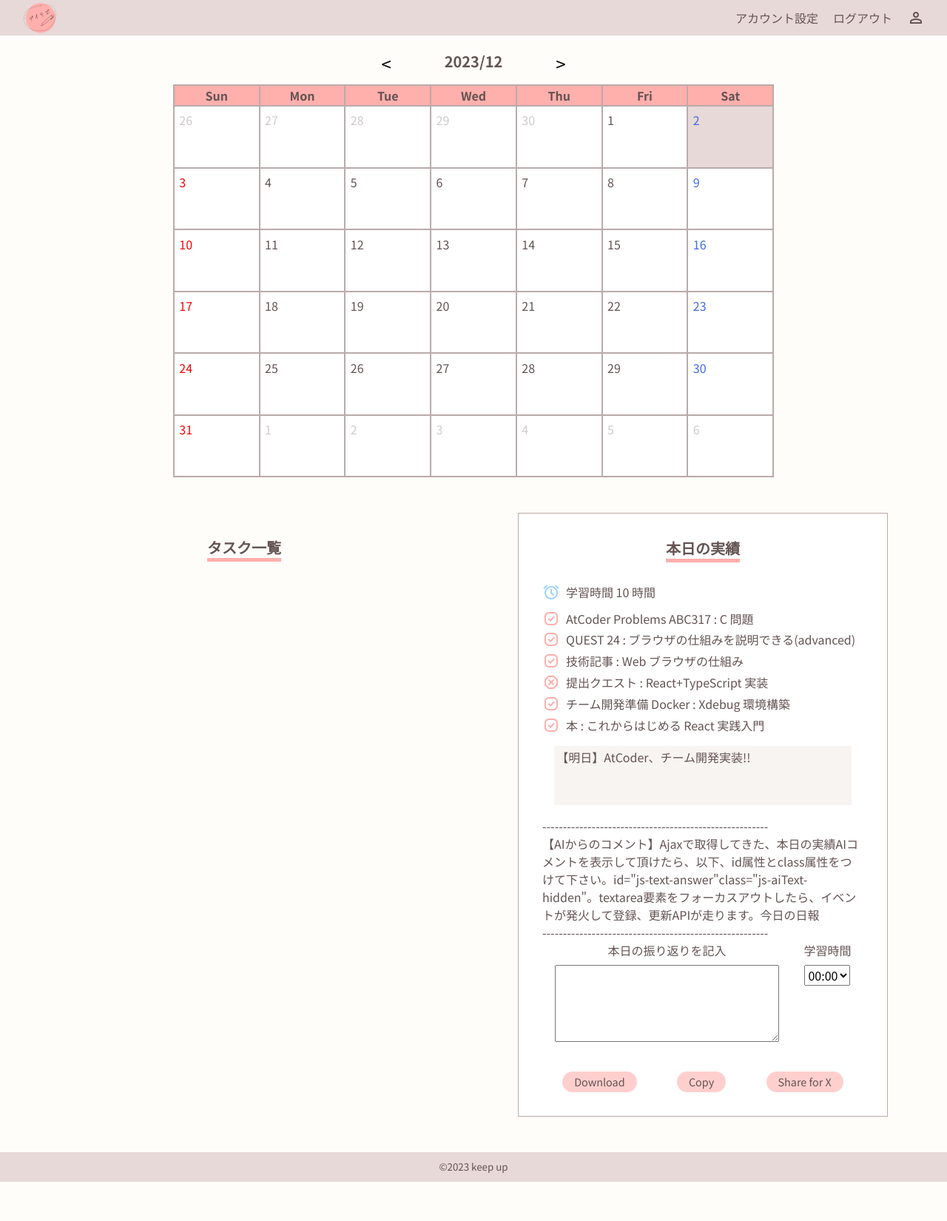
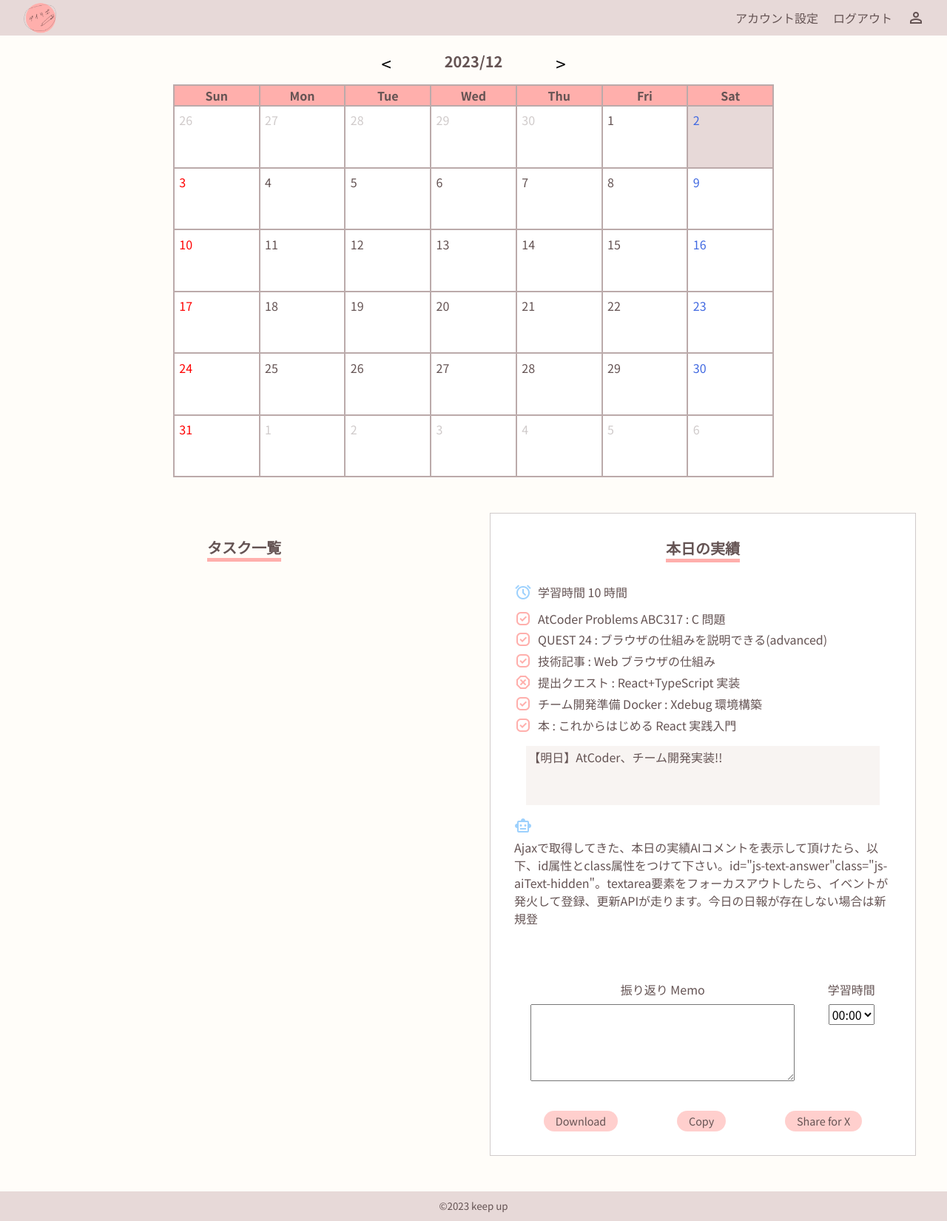
Before and after one commit to OBookBook/APPRENTICE-dev1-team-dev, a PHP site: template src/php/pages/index.php in a window 1280 px wide. Shown: the whole page at 74% size. Before the commit the page ends 1597 px from the top, so only its background shows below. Run offline with PHP 8.4, Linux system fonts and the light colour scheme; the template is opened without the code that fills it, so the values that code supplies are empty; some libraries are stand-ins or nearby versions.

Commit message:
レポート部分のCSS実装

```diff
--- a/src/css/style.css
+++ b/src/css/style.css
@@ -39,6 +39,7 @@ p, h1, h2, h3, h4, h5, h6 {
   --noto-sans-jp: 'Noto Sans JP', sans-serif;
   --text-color: #645353;
   --border-color: #BAA;
+  --border-color-rgb: 100, 83, 83;
   --main-color: #FFAFAC;
   --main-color-rgb: 255, 175, 172;
   --accent-color: #E5F3FF;
@@ -200,7 +201,7 @@ nav ul li {
 
 .bottom-wrapper section {
   width: 45vw;
-  max-width: 500px;
+  /* max-width: 500px; */
   padding: 2rem;
   margin: 3rem auto;
 }
@@ -310,7 +311,7 @@ nav ul li {
 /******************* report *******************/
 #report {
   background-color: #fff;
-  border: 1px solid var(--border-color);
+  border: 1px solid rgba(var(--border-color-rgb), .3);
 }
 
 #report h2 {
@@ -345,6 +346,15 @@ nav ul li {
 }
 
 #report .study_hours .material-symbols-outlined {
+  color: #9dd1fd;
+}
+
+#js-text-answer {
+  min-height: 10rem;
+  margin-bottom: 2rem;
+}
+
+#report .material-symbols-outlined.ai {
   color: #9dd1fd;
 }
 
--- a/src/php/pages/index.php
+++ b/src/php/pages/index.php
@@ -9,6 +9,7 @@ getHeader();
 $timeSelectorBox = new TimeSelectorBox();
 ?>
 <link rel="stylesheet" href="https://fonts.googleapis.com/css2?family=Material+Symbols+Outlined:opsz,wght,FILL,GRAD@20..48,100..700,0..1,-50..200" />
+
 <main>
   <div id="calendar-wrapper">
     <div id="cal-header">
@@ -64,22 +65,22 @@ $timeSelectorBox = new TimeSelectorBox();
           </ul>
         </div>
       </div>
-      <p>-------------------------------------------------------</p>
-      <p id="js-text-answer" class="js-aiText-hidden">
-        【AIからのコメント】
-        Ajaxで取得してきた、本日の実績AIコメントを表示して頂けたら、以下、id属性とclass属性をつけて下さい。id="js-text-answer" class="js-aiText-hidden"。textarea要素をフォーカスアウトしたら、イベントが発火して登録、更新APIが走ります。
-        今日の日報が存在しない場合は新規登録。
-        今日の日報が存在する場合は更新。
-        また、チャットGPTからのコメントが登録、更新するごとに走るようになってますので、リアルタイム感がでます。
+      <div>
+        <span class="material-symbols-outlined ai">smart_toy</span>
+        <div id="js-text-answer" class="js-aiText-hidden">
+          Ajaxで取得してきた、本日の実績AIコメントを表示して頂けたら、以下、id属性とclass属性をつけて下さい。id="js-text-answer" class="js-aiText-hidden"。textarea要素をフォーカスアウトしたら、イベントが発火して登録、更新APIが走ります。
+          今日の日報が存在しない場合は新規登録。
+          今日の日報が存在する場合は更新。
+          また、チャットGPTからのコメントが登録、更新するごとに走るようになってますので、リアルタイム感がでます。
 
-        イベントをフォーカスアウトにしたので、submitボタンは削除しました。
+          イベントをフォーカスアウトにしたので、submitボタンは削除しました。
+        </div>
+      </div>
 
-      </p>
-      <p>-------------------------------------------------------</p>
       <form id="reportForm">
         <div class="reflection-wrapper">
           <div>
-            <label for="reflectionComment">本日の振り返りを記入</label>
+            <label for="reflectionComment">振り返り Memo</label>
             <textarea id="reflectionComment" class="js-aiText-hidden" name="reflectionComment"></textarea><br>
           </div>
           <div>
```
